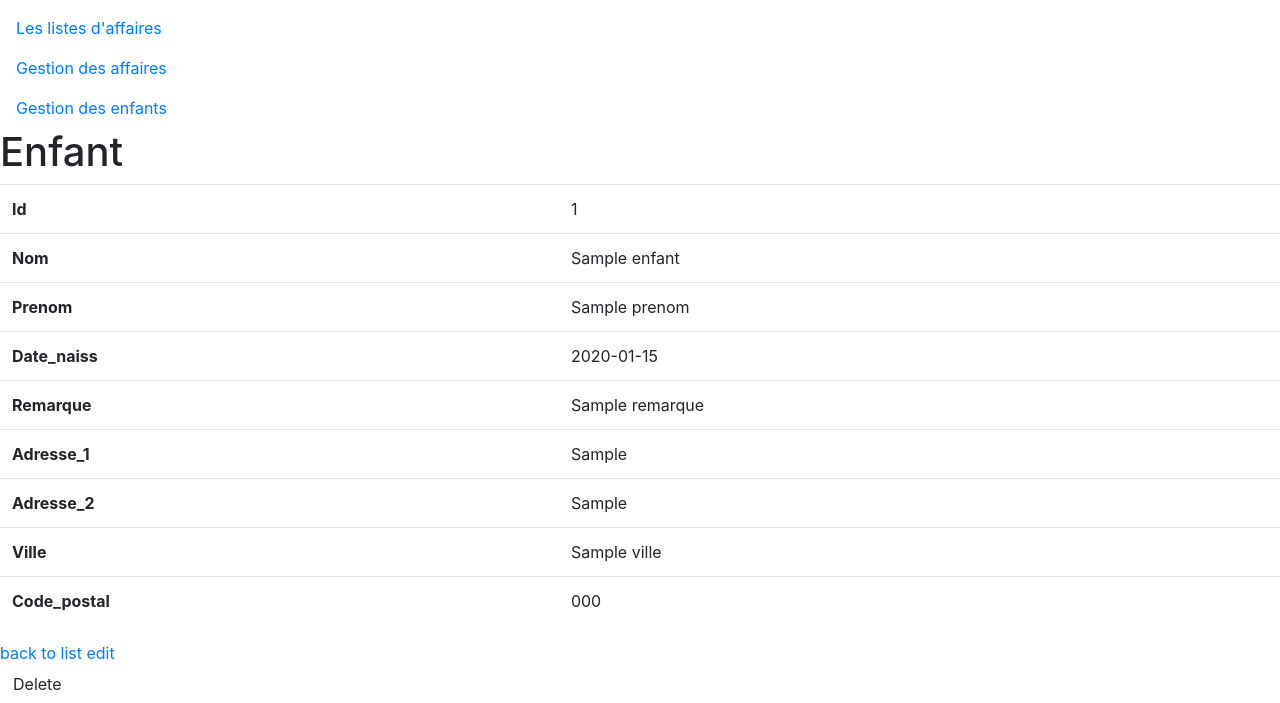
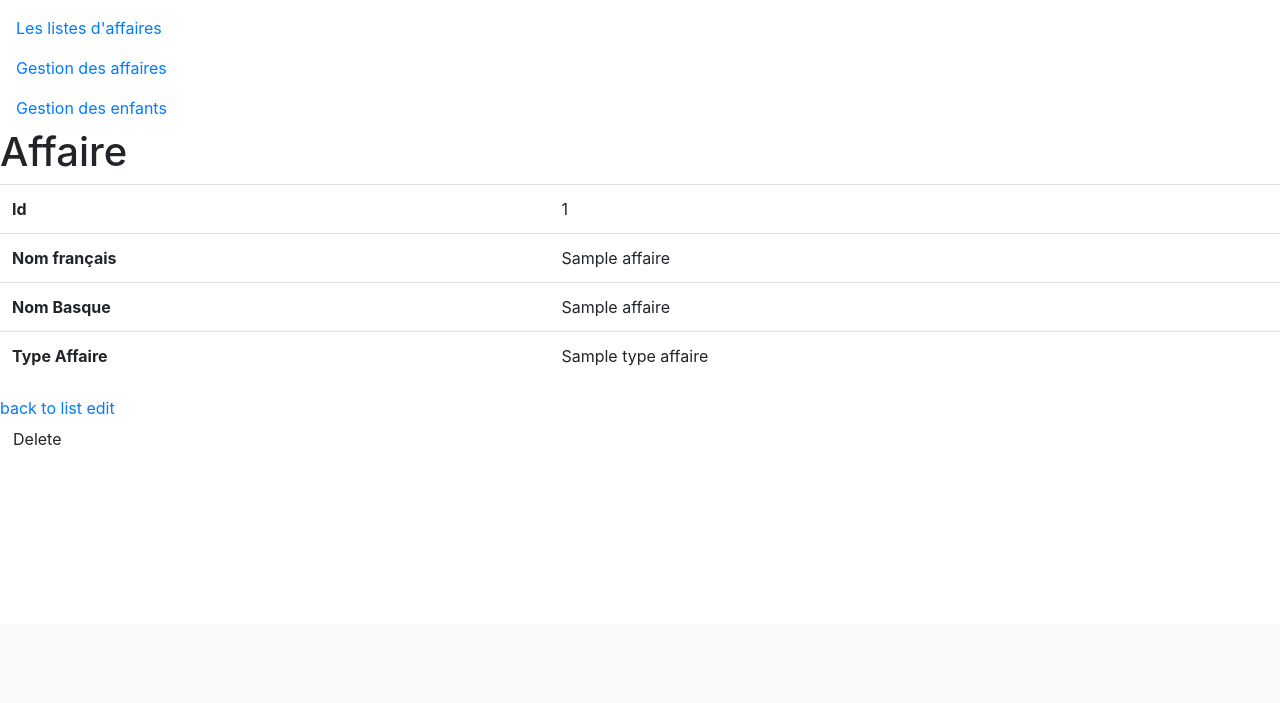
Before and after one commit to Triny81/ProjetUdaLeku, a Symfony app: template templates/affaire/show.html.twig in a window 1280 px wide. Shown: the part 176-879 px from the top of the page. After the commit the page ends 621 px from the top, so only its background shows below. Run offline with Twig, Linux system fonts and the light colour scheme; the template is opened without the code that fills it: most values are stand-ins (such as "Sample title", 1, 10 or a date in 2020); some libraries are stand-ins or nearby versions.

Commit message:
Modification des templates contenant les attributs qui avaient, avant modification, des caractères spéciaux. Pareil pour les formulaires.

```diff
--- a/src/Controller/SejourController.php
+++ b/src/Controller/SejourController.php
@@ -20,9 +20,9 @@ class SejourController extends AbstractController
      */
     public function index(SejourRepository $sejourRepository): Response
     {
-        return $this->render('sejour/index.html.twig'/*, [
+        return $this->render('sejour/index.html.twig', [
             'sejours' => $sejourRepository->findAll(),
-        ]*/);
+        ]);
     }
 
     /**
--- a/src/Form/AffaireType.php
+++ b/src/Form/AffaireType.php
@@ -12,7 +12,7 @@ class AffaireType extends AbstractType
     public function buildForm(FormBuilderInterface $builder, array $options)
     {
         $builder
-            ->add('nom_français')
+            ->add('nom_francais')
             ->add('nom_basque')
             ->add('listeAffaires')
             ->add('type_affaire')
--- a/src/Form/SejourType.php
+++ b/src/Form/SejourType.php
@@ -15,7 +15,7 @@ class SejourType extends AbstractType
             ->add('nom')
             ->add('date_debut')
             ->add('date_fin')
-            ->add('n°_ministre')
+            ->add('num_ministre')
             ->add('cout')
             ->add('enfants')
             ->add('listeAffaire')
--- a/templates/affaire/index.html.twig
+++ b/templates/affaire/index.html.twig
@@ -9,7 +9,7 @@
         <thead>
             <tr>
                 <th>Id</th>
-                <th>Nom_français</th>
+                <th>Nom_francais</th>
                 <th>Nom_basque</th>
                 <th>actions</th>
             </tr>
@@ -18,7 +18,7 @@
         {% for affaire in affaires %}
             <tr>
                 <td>{{ affaire.id }}</td>
-                <td>{{ affaire.nomFrançais }}</td>
+                <td>{{ affaire.nomFrancais }}</td>
                 <td>{{ affaire.nomBasque }}</td>
                 <td>
                     <a href="{{ path('affaire_modification', {'id': affaire.id}) }}">edit</a>
--- a/templates/affaire/show.html.twig
+++ b/templates/affaire/show.html.twig
@@ -1,54 +1,34 @@
 {% extends 'base.html.twig' %}
 
-{% block title %}Enfant{% endblock %}
+{% block title %}Affaire{% endblock %}
 
 {% block body %}
-    <h1>Enfant</h1>
+    <h1>Affaire</h1>
 
     <table class="table">
         <tbody>
             <tr>
                 <th>Id</th>
-                <td>{{ enfant.id }}</td>
+                <td>{{ affaire.id }}</td>
             </tr>
             <tr>
-                <th>Nom</th>
-                <td>{{ enfant.nom }}</td>
+                <th>Nom français</th>
+                <td>{{ affaire.nom_francais }}</td>
             </tr>
             <tr>
-                <th>Prenom</th>
-                <td>{{ enfant.prenom }}</td>
+                <th>Nom Basque</th>
+                <td>{{ affaire.nom_basque }}</td>
             </tr>
             <tr>
-                <th>Date_naiss</th>
-                <td>{{ enfant.dateNaiss ? enfant.dateNaiss|date('Y-m-d') : '' }}</td>
-            </tr>
-            <tr>
-                <th>Remarque</th>
-                <td>{{ enfant.remarque }}</td>
-            </tr>
-            <tr>
-                <th>Adresse_1</th>
-                <td>{{ enfant.adresse1 }}</td>
-            </tr>
-            <tr>
-                <th>Adresse_2</th>
-                <td>{{ enfant.adresse2 }}</td>
-            </tr>
-            <tr>
-                <th>Ville</th>
-                <td>{{ enfant.ville }}</td>
-            </tr>
-            <tr>
-                <th>Code_postal</th>
-                <td>{{ enfant.codePostal }}</td>
+                <th>Type Affaire</th>
+                <td>{{ affaire.type_affaire.nom }}</td>
             </tr>
         </tbody>
     </table>
 
-    <a href="{{ path('enfant_index') }}">back to list</a>
+    <a href="{{ path('affaire_index') }}">back to list</a>
 
-    <a href="{{ path('enfant_modification', {'id': enfant.id}) }}">edit</a>
+    <a href="{{ path('affaire_modification', {'id': affaire.id}) }}">edit</a>
 
-    {{ include('enfant/_delete_form.html.twig') }}
+    {{ include('affaire/_delete_form.html.twig') }}
 {% endblock %}
--- a/templates/sejour/index.html.twig
+++ b/templates/sejour/index.html.twig
@@ -5,7 +5,7 @@
 {% block body %}
     <h1>Sejour index</h1>
 
-    {#<table class="table">
+    {<table class="table">
         <thead>
             <tr>
                 <th>Id</th>
@@ -24,7 +24,7 @@
                 <td>{{ sejour.nom }}</td>
                 <td>{{ sejour.dateDebut ? sejour.dateDebut|date('Y-m-d') : '' }}</td>
                 <td>{{ sejour.dateFin ? sejour.dateFin|date('Y-m-d') : '' }}</td>
-                <td>{{ sejour.n°Ministre }}</td>
+                <td>{{ sejour.numMinistre }}</td>
                 <td>{{ sejour.cout }}</td>
                 <td>
                     <a href="{{ path('sejour_consultation', {'id': sejour.id}) }}">show</a>
@@ -39,5 +39,5 @@
         </tbody>
     </table>
 
-    <a href="{{ path('sejour_creation') }}">Create new</a>#}
+    <a href="{{ path('sejour_creation') }}">Create new</a>}
 {% endblock %}
--- a/templates/sejour/show.html.twig
+++ b/templates/sejour/show.html.twig
@@ -25,7 +25,7 @@
             </tr>
             <tr>
                 <th>N°_ministre</th>
-                <td>{{ sejour.n°Ministre }}</td>
+                <td>{{ sejour.numMinistre }}</td>
             </tr>
             <tr>
                 <th>Cout</th>
```
Also changed, not shown: templates/affaire/new.html.twig (+4 -4 lines), 1 other file.
